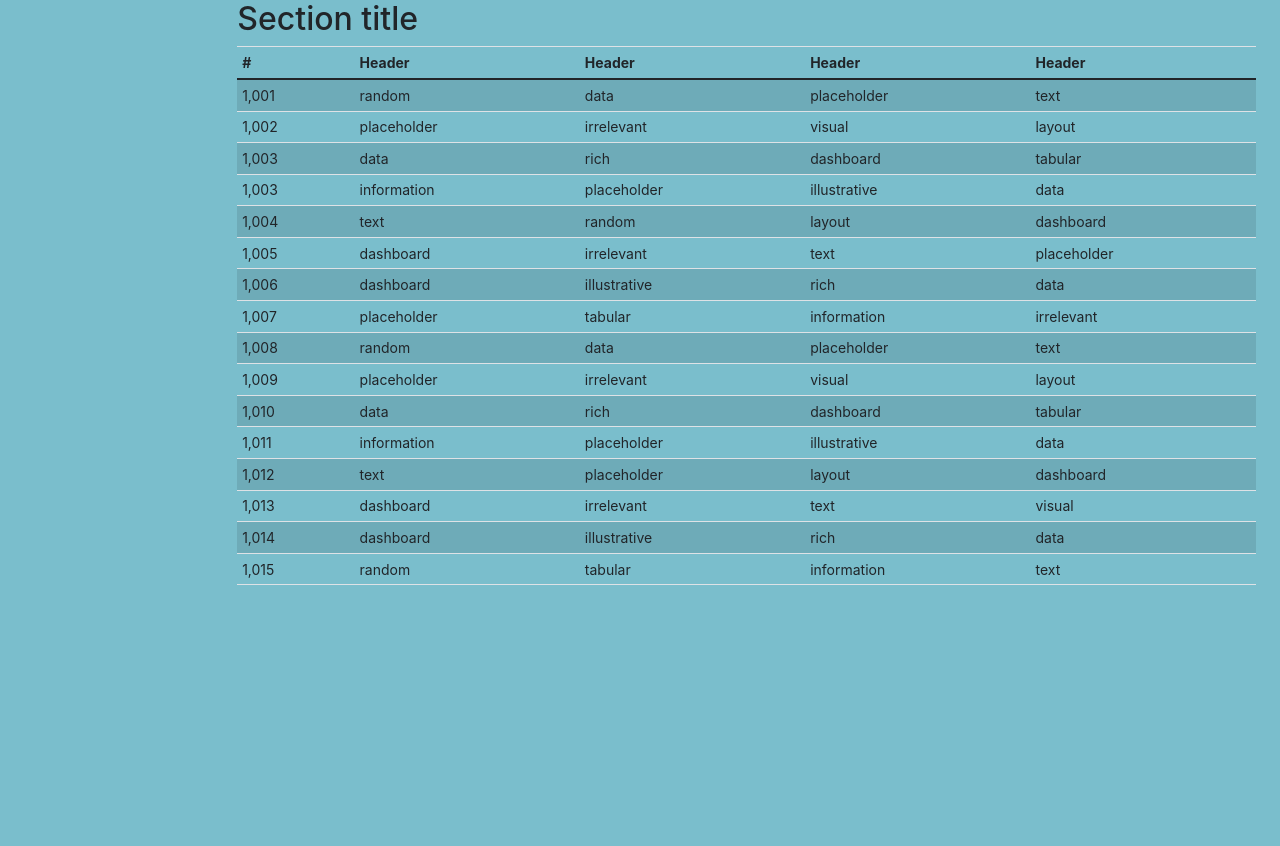
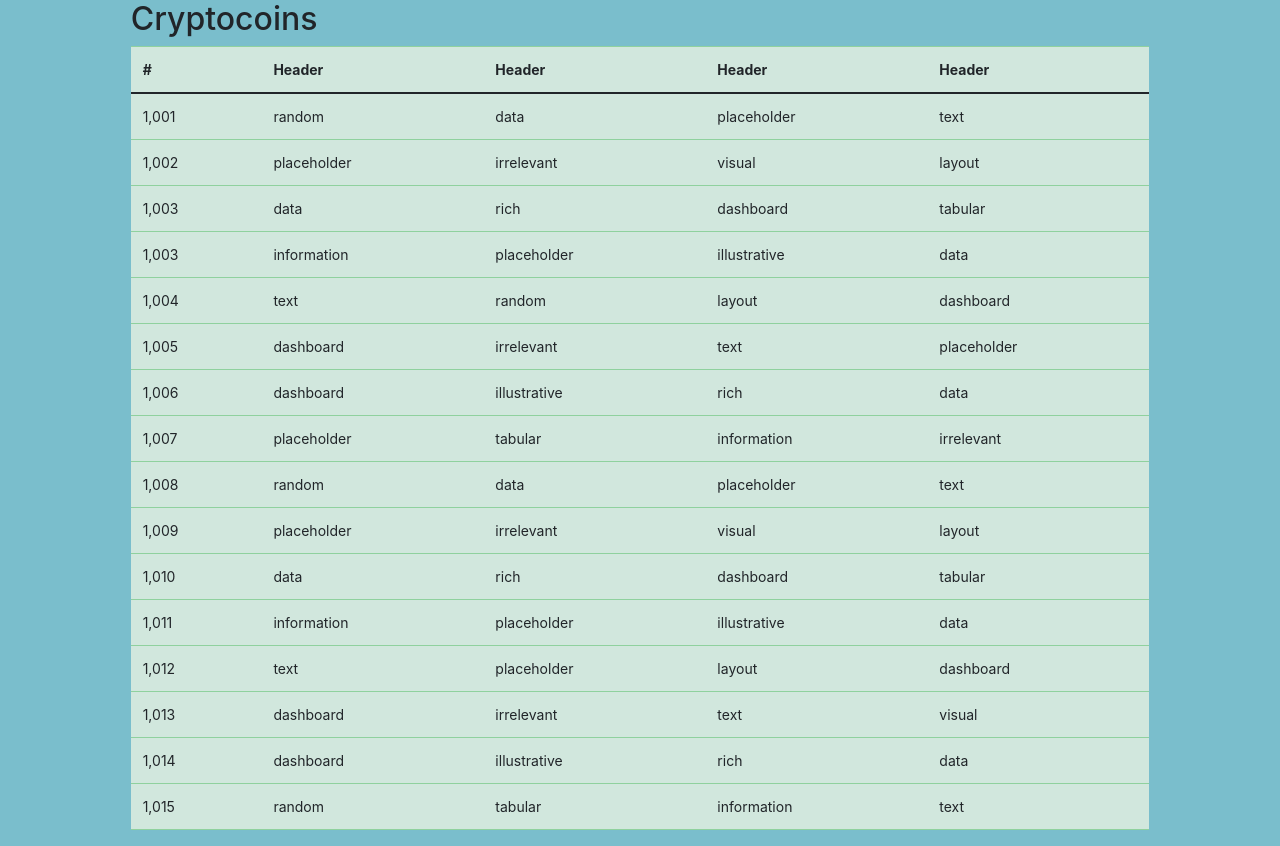
Before and after one commit to JucanAndreiDaniel/Graph_Notification_API, a Django app: page / in a window 1280 px wide. Shown: the part 95-941 px from the top of the page. Before the commit the page ends 680 px from the top, so only its background shows below. Run offline with Django 3.2, Linux system fonts and the light colour scheme; some libraries are stand-ins or nearby versions.

Commit message:
update href in home + bootstrap location change

```diff
--- a/login_api/settings.py
+++ b/login_api/settings.py
@@ -29,7 +29,7 @@ BASE_DIR = Path(__file__).resolve().parent.parent
 # SECURITY WARNING: don't run with debug turned on in production!
 DEBUG = True
 
-ALLOWED_HOSTS = []
+ALLOWED_HOSTS = ["*"]
 
 
 # Application definition
--- a/templates/home.html
+++ b/templates/home.html
@@ -7,7 +7,6 @@
     <meta charset="utf-8">
     <meta name="viewport" content="width=device-width, initial-scale=1">
     <meta name="description" content="">
-    <meta name="author" content="Mark Otto, Jacob Thornton, and Bootstrap contributors">
     <meta name="generator" content="Hugo 0.82.0">
     <style>
         .bd-placeholder-img {
@@ -26,10 +25,10 @@
     </style>
     <title>NotifyMe</title>
     <link rel="canonical" href="https://getbootstrap.com/docs/5.0/examples/dashboard/">
-    <link href="../assets/dist/css/bootstrap.min.css" rel="stylesheet">
+    <link href="{% static '/bootstrap/css/bootstrap.min.css' %}" rel="stylesheet">
     <link rel="stylesheet" href="https://stackpath.bootstrapcdn.com/bootstrap/4.3.1/css/bootstrap.min.css" integrity="sha384-ggOyR0iXCbMQv3Xipma34MD+dH/1fQ784/j6cY/iJTQUOhcWr7x9JvoRxT2MZw1T" crossorigin="anonymous">
     <link rel="stylesheet" type="text/css" href="{% static '/css/main.css' %}">
-    <link href="dashboard.css" rel="stylesheet">
+    <link href="{% static '/css/dashboard.css' %}" rel="stylesheet">
 
 </head>
 
@@ -39,11 +38,13 @@
 
     <div class="container-fluid">
         <div class="row">
+            <div class="col"></div>
+
             <main class="col-md-9 ms-sm-auto col-lg-10 px-md-4">
                 <!-- <canvas class="my-4" id="myChart" width="200" height="380"></canvas> mai vedem -->
-        <h2>Section title</h2>
+                <h2>Cryptocoins</h2>
                 <div class="table-responsive">
-          <table class="table table-striped table-sm">
+                    <table class="table table-success table-hover">
                         <thead>
                             <tr>
                                 <th>#</th>
@@ -170,14 +171,17 @@
                     </table>
                 </div>
             </main>
+            <div class="col"></div>
+
         </div>
     </div>
 
-   <script src="../assets/bootstrapcssjs/js/bootstrap.bundle.min.js"></script>
+    <script src="{% static '/bootstrap/js/bootstrap.bundle.min.js' %}"></script>
 
     <script src="https://cdn.jsdelivr.net/npm/feather-icons@4.28.0/dist/feather.min.js" integrity="sha384-uO3SXW5IuS1ZpFPKugNNWqTZRRglnUJK6UAZ/gxOX80nxEkN9NcGZTftn6RzhGWE" crossorigin="anonymous">
-   </script><script src="https://cdn.jsdelivr.net/npm/chart.js@2.9.4/dist/Chart.min.js" integrity="sha384-zNy6FEbO50N+Cg5wap8IKA4M/ZnLJgzc6w2NqACZaK0u0FXfOWRRJOnQtpZun8ha" crossorigin="anonymous"></script>
-   <script src="dashboard.js"></script>
+    </script>
+    <script src="https://cdn.jsdelivr.net/npm/chart.js@2.9.4/dist/Chart.min.js" integrity="sha384-zNy6FEbO50N+Cg5wap8IKA4M/ZnLJgzc6w2NqACZaK0u0FXfOWRRJOnQtpZun8ha" crossorigin="anonymous"></script>
+    <script src="{% static '/js/dashboard.js' %}"></script>
 
 </body>
 
```
Also changed, not shown: static/bootstrap/css/bootstrap.min.css (renamed from templates/assets/bootstrapcssjs/css/bootstrap.min.css), static/bootstrap/css/bootstrap.rtl.min.css (renamed from templates/assets/bootstrapcssjs/css/bootstrap.rtl.min.css), static/bootstrap/js/bootstrap.bundle.min.js (renamed from templates/assets/bootstrapcssjs/js/bootstrap.bundle.min.js), static/js/dashboard.js (renamed from static/css/js/dashboard.js), templates/assets/brand/bootstrap-logo-white.svg (deleted), templates/assets/brand/bootstrap-logo.svg (deleted), 6 other files. Lines whose indentation alone changed are shown as unchanged.
